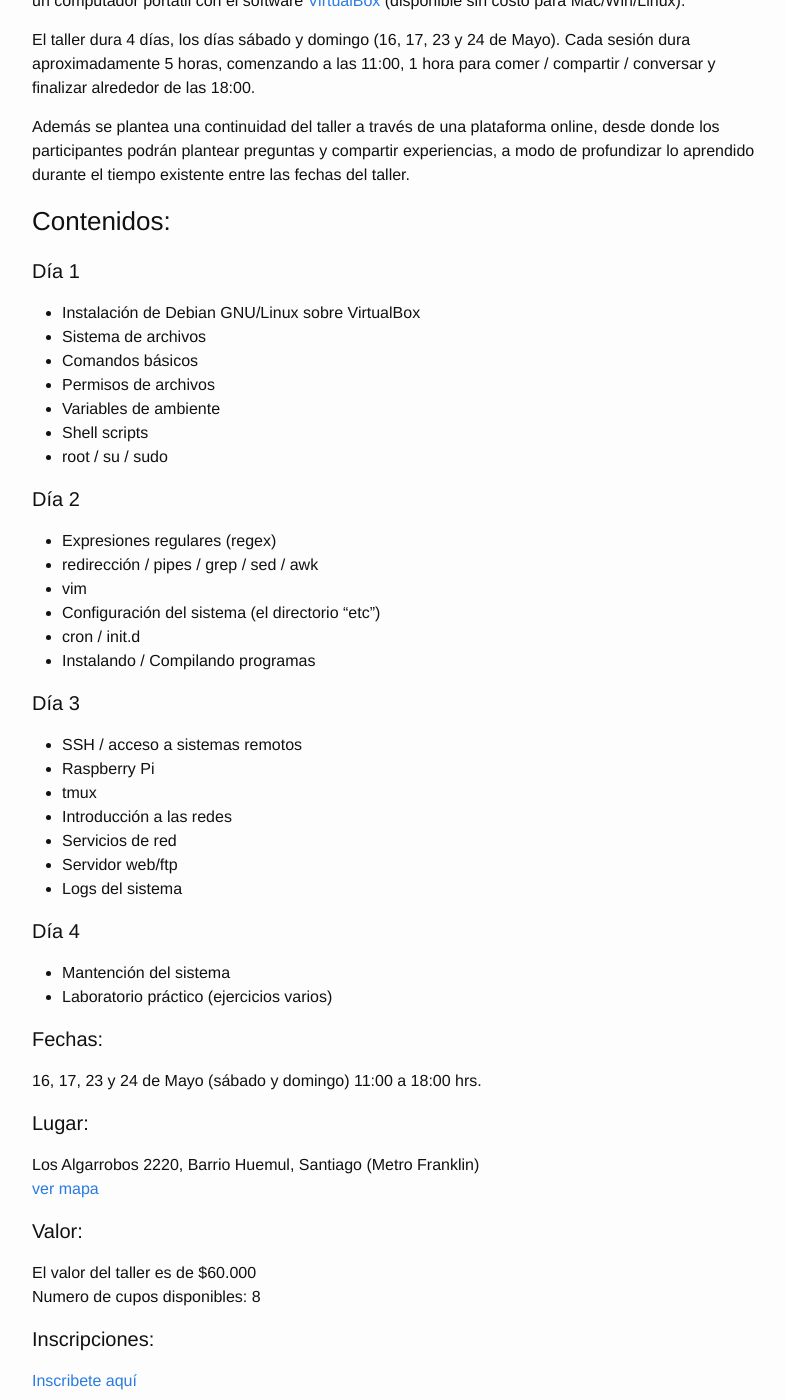
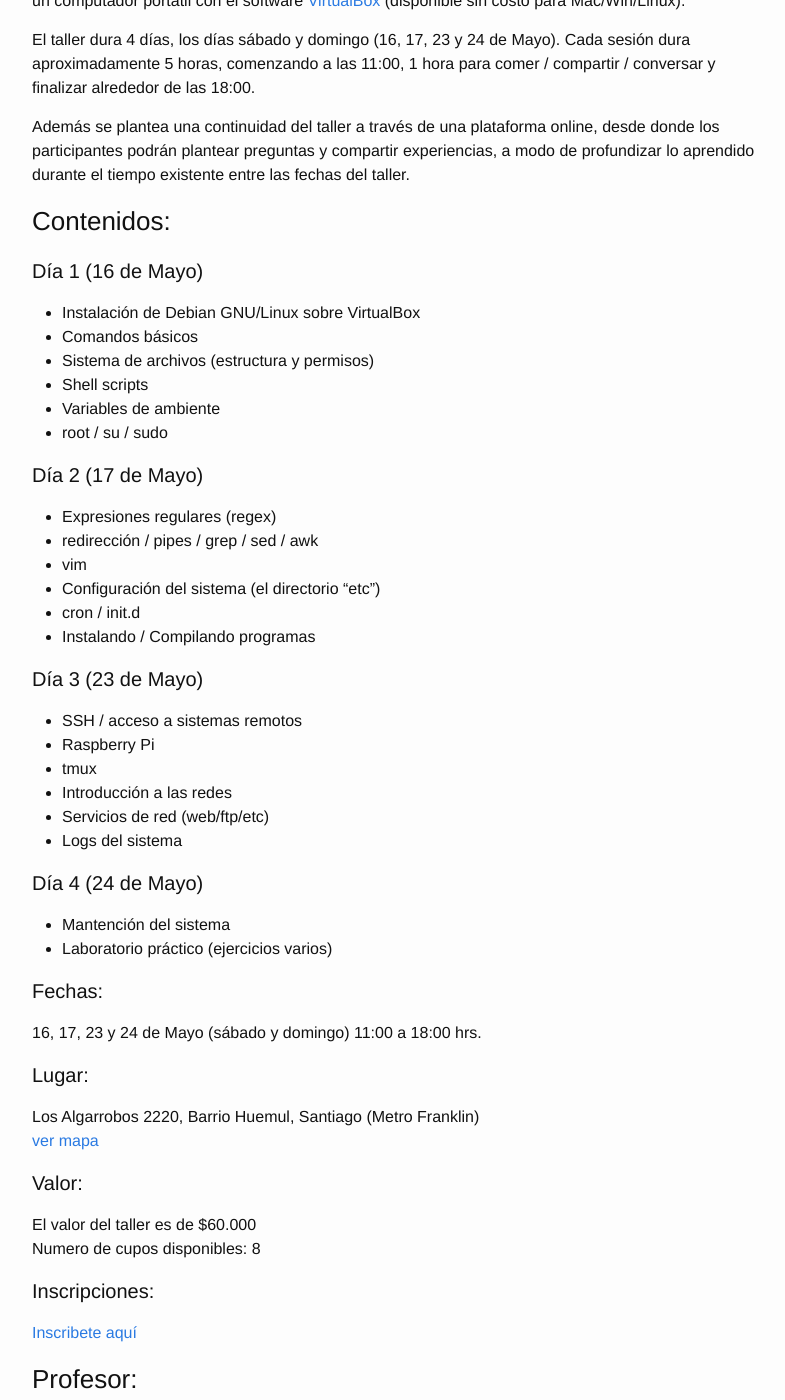
Before and after one commit to resistlab/resistlab, a Jekyll site: the page built from _posts/2015-04-23-taller-linux_cli.md, in a window 1280 px wide and 1400 px high, scrolled down 1432 px. Shown: the whole window, without its empty margins (238-1023 px from the left). Built offline with Jekyll 4.4.1, drawn with Linux system fonts in a browser that asks for light colours; comment, search, counter and statistics services are not loaded.

Commit message:
rephraseing in the cli workshop

```diff
--- a/_posts/2015-04-23-taller-linux_cli.md
+++ b/_posts/2015-04-23-taller-linux_cli.md
@@ -29,16 +29,15 @@ Además se plantea una continuidad del taller a través de una plataforma online
 
 ###Contenidos:
 
-####Día 1
+####Día 1 (16 de Mayo)
 * Instalación de Debian GNU/Linux sobre VirtualBox
-* Sistema de archivos
 * Comandos básicos
-* Permisos de archivos
+* Sistema de archivos (estructura y permisos)
+* Shell scripts
 * Variables de ambiente
-* Shell scripts
 * root / su / sudo
 
-####Día 2
+####Día 2 (17 de Mayo)
 * Expresiones regulares (regex)
 * redirección / pipes / grep / sed / awk
 * vim
@@ -46,16 +45,15 @@ Además se plantea una continuidad del taller a través de una plataforma online
 * cron / init.d
 * Instalando / Compilando programas
 
-####Día 3
+####Día 3 (23 de Mayo)
 * SSH / acceso a sistemas remotos
 * Raspberry Pi
 * tmux
 * Introducción a las redes
-* Servicios de red
-* Servidor web/ftp
+* Servicios de red (web/ftp/etc)
 * Logs del sistema
 
-####Día 4
+####Día 4 (24 de Mayo)
 * Mantención del sistema
 * Laboratorio práctico (ejercicios varios)
 
@@ -75,7 +73,6 @@ Numero de cupos disponibles: 8
 [Inscribete aquí](http://goo.gl/forms/Sy49DSiGM2){:target="_blank"}
 
 ###Profesor:
-
 ![Gonzalo Ramírez](/images/controla.jpg){:.mugshot}
 
 __Gonzalo Ramírez Restucci__
```
